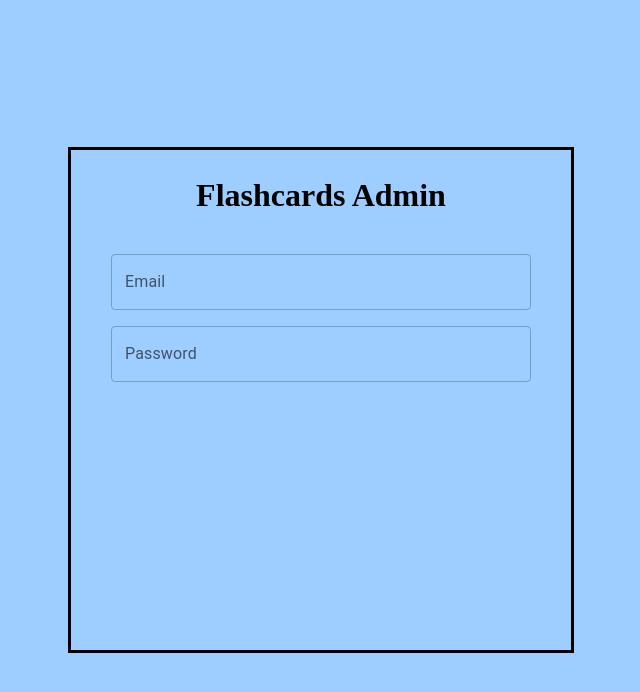
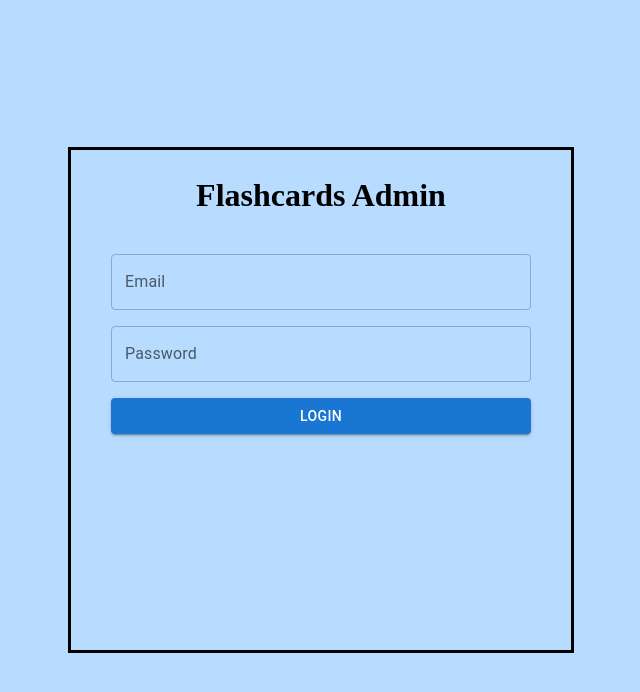
Before and after one commit to kamils224/GeneralFlashcards, a React (Create React App) app in the folder frontend/admin/: page /login in a window 1280 px wide. Shown: the top 692 px of the page, without its empty margins (319-959 px from the left). Built offline with nearby package versions, Linux system fonts and the light colour scheme.

Commit message:
Add authContext placeholder

```diff
--- a/frontend/admin/src/App.tsx
+++ b/frontend/admin/src/App.tsx
@@ -2,14 +2,16 @@ import React from 'react';
 import 'App.scss';
 import {Route, Routes} from 'react-router-dom';
 import {LoginView} from 'views/login/login';
-
+import {AuthProvider} from "./context/useAuth";
 
 function App() {
     return (
         <div className="App">
-            <Routes>
-                <Route path="login" element={<LoginView/>}/>
-            </Routes>
+            <AuthProvider>
+                <Routes>
+                    <Route path="login" element={<LoginView/>}/>
+                </Routes>
+            </AuthProvider>
         </div>
     );
 }
--- /dev/null
+++ b/frontend/admin/src/context/useAuth.tsx
@@ -0,0 +1,59 @@
+import React, {
+    createContext,
+    ReactNode,
+    useContext,
+    useEffect,
+    useMemo,
+    useState
+} from "react";
+import {useLocation} from "react-router-dom";
+import {jsx} from "@emotion/react";
+import JSX = jsx.JSX;
+
+interface User {
+    email: string;
+    id: number;
+}
+
+interface AuthContextType {
+    user?: User;
+    error?: any;
+    loading: boolean;
+    login: (email: string, password: string) => void;
+    logout: () => void;
+}
+
+const AuthContext = createContext<AuthContextType>({} as AuthContextType);
+
+export function AuthProvider({children}: { children: ReactNode }): JSX.Element {
+    const [user, setUser] = useState<User>();
+    const [error, setError] = useState<any>();
+    const [loading, setLoading] = useState<boolean>(false);
+
+    const location = useLocation();
+
+    function login(email: string, password: string) {
+
+    }
+
+    function logout() {
+
+    }
+
+    const memoValue = useMemo(
+        () => ({
+            user,
+            error,
+            loading,
+            login,
+            logout
+        }),
+        [user, loading, error]
+    );
+
+    return (
+        <AuthContext.Provider value={memoValue}>
+            {children}
+        </AuthContext.Provider>
+    )
+}
--- a/frontend/admin/src/index.scss
+++ b/frontend/admin/src/index.scss
@@ -1,4 +1,4 @@
-@import "styles/variables.module";
+@import "styles/colors.module";
 
 body {
   background-color: $background-primary;
--- /dev/null
+++ b/frontend/admin/src/styles/colors.module.scss
@@ -0,0 +1,15 @@
+$background-white: white;
+$background-primary: #b8dcff;
+
+$button-primary: #64fd42;
+$button-primary-hover: #26b203;
+$text-primary: #000000;
+
+
+:export {
+  backgroundWhite: $background-white;
+  backgroundPrimary: $background-primary;
+  buttonPrimary: $button-primary;
+  buttonPrimaryHover: $button-primary-hover;
+  textPrimary: $text-primary;
+}
--- a/frontend/admin/src/styles/variables.module.scss
+++ /dev/null
@@ -1,8 +0,0 @@
-$background-white: white;
-$background-primary: #9eceff;
-
-
-:export {
-  backgroundWhite: $background-white;
-  backgroundPrimary: $background-primary;
-}
--- a/frontend/admin/src/views/login/login.tsx
+++ b/frontend/admin/src/views/login/login.tsx
@@ -1,6 +1,6 @@
 import React from "react";
-import {Box, Grid, Stack, TextField} from "@mui/material";
-import Colors from "styles/variables.module.scss";
+import {Box, Button, Grid, Stack, TextField} from "@mui/material";
+import Colors from "styles/colors.module.scss";
 import "./login.scss";
 
 
@@ -22,6 +22,7 @@ export const LoginView = () => {
                 <Stack m={5} justifyContent="center" spacing={2}>
                     <TextField sx={{backgroundColor: Colors.backgroundWhite}} label="Email" variant="outlined"/>
                     <TextField label="Password" variant="outlined"/>
+                    <Button variant="contained">Login</Button>
                 </Stack>
             </Box>
         </Grid>
```
